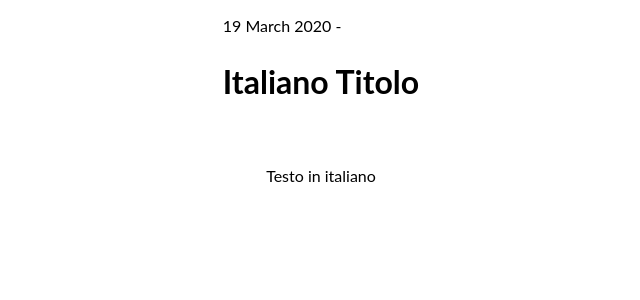
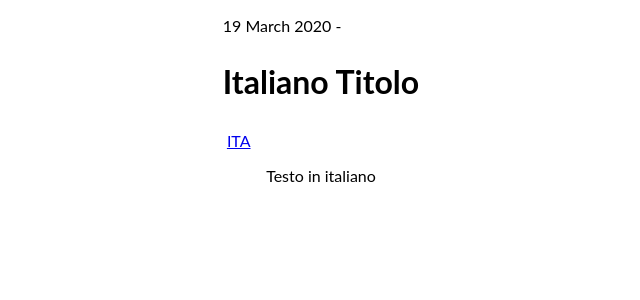
Before and after one commit to francesca-palladino/blog.svoltastudenti.it, a Jekyll site: the page built from _posts/blog/it/2020-03-19-italiano-titolo.md, in a window 1280 px wide. Shown: the top 300 px of the page, without its empty margins (319-959 px from the left). Built offline with Jekyll 4.4.1, drawn with Linux system fonts in a browser that asks for light colours.

Commit message:
Update blog.html

```diff
--- a/_layouts/blog.html
+++ b/_layouts/blog.html
@@ -39,11 +39,11 @@ layout: default
 			{{ page.tags | join: "," }}
 		</p> -->
 		<img src="{{ page.image }}" alt="" />
-		{% if page.link_en %}
-			<a href="{{site.url}}/en/{{page.link_en | slugify}}">ENG</a>
+		{% if page.translations.en %}
+			<a href="{{site.url}}/en/{{page.trandlations.en | slugify}}">ENG</a>
 		{% endif %}
-		{% if page.link_it  %}
-			<a href="{{site.url}}/it/{{page.link_it | slugify}}">ITA</a>
+		{% if page.translations.it  %}
+			<a href="{{site.url}}/it/{{page.translations.it | slugify}}">ITA</a>
 		{% endif %}
 	</header>
 	<div class="article-content">
```
